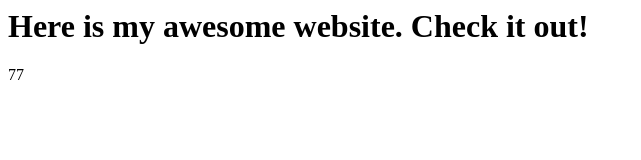
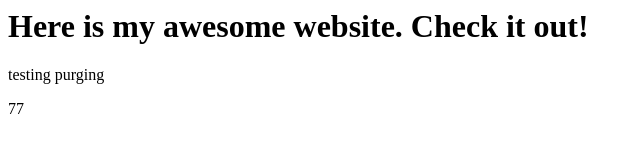
Before and after one commit to mjsteger/testnginx, a plain HTML site: page index.html in a window 1280 px wide. Shown: the whole page, without its empty margins (0-641 px from the left). Drawn offline with Linux system fonts and the light colour scheme.

Commit message:
Next commit

```diff
--- a/index.html
+++ b/index.html
@@ -10,6 +10,6 @@
     document.getElementById("myNumber").innerHTML = rand;
   };
 </script>
-
+<p> testing purging </p>
 <div id="myNumber"></div>
 </html>
```
